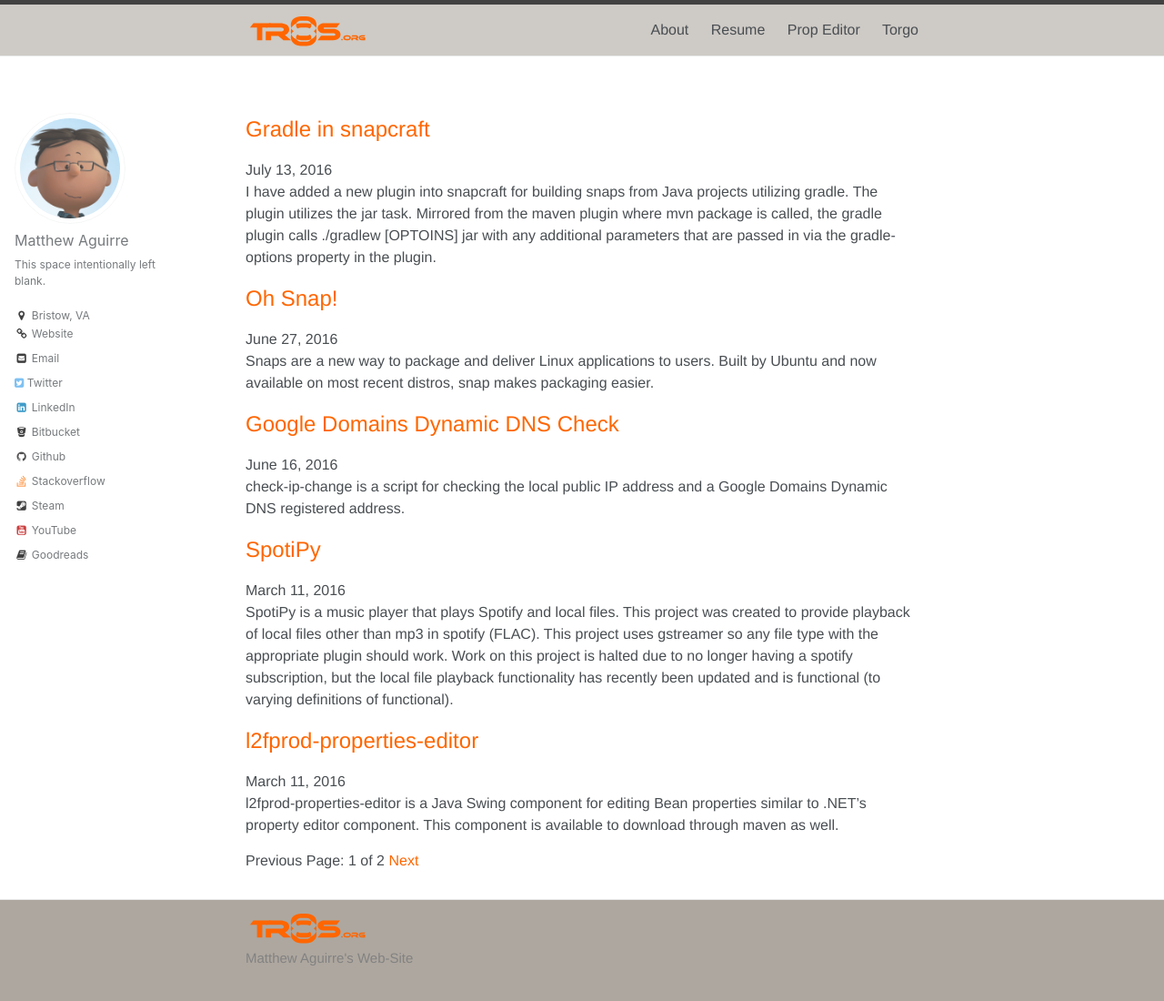
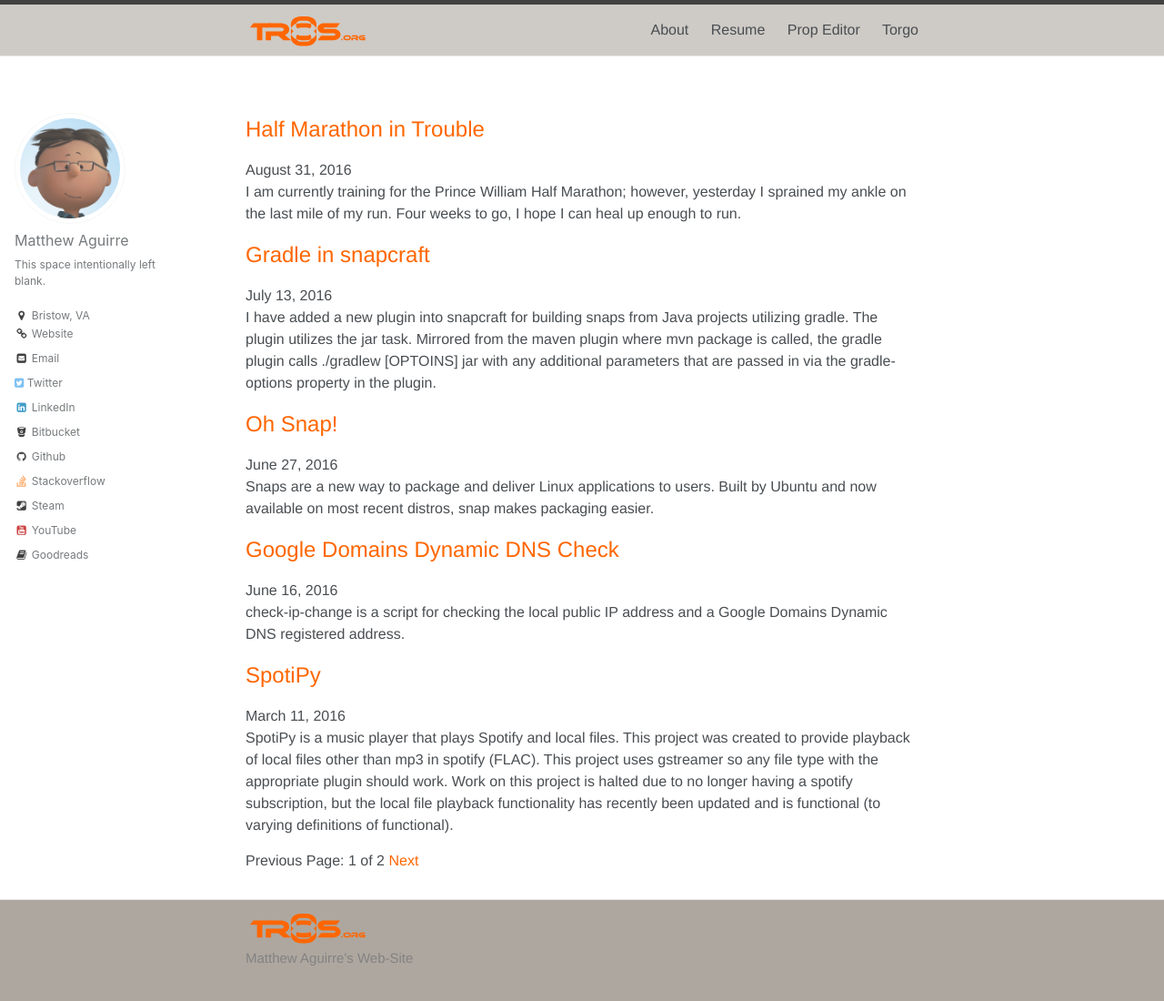
Before and after one commit to manimaranm7/ZenHarbinger.github.io, a Jekyll site: the page built from index.html, in a window 1280 px wide and 1124 px high. Shown: the top 1100 px of the window at 91% size. Built offline with Jekyll 4.4.1, drawn with Linux system fonts in a browser that asks for light colours; the list of posts is cut into pages by our own code.

Commit message:
Updated post w/ running injury and CV

```diff
--- /dev/null
+++ b/_posts/2016-08-31-running-sprain.md
@@ -0,0 +1,10 @@
+---
+layout: post
+title: Half Marathon in Trouble
+date: '2016-08-31 08:48:17 -0400'
+categories: running
+tags: [running, half marathon]
+author: Matthew Aguirre
+---
+
+I am currently training for the [Prince William Half Marathon](http://www.princewilliamhalf.com/); however, yesterday I sprained my ankle on the last mile of my run.  Four weeks to go, I hope I can heal up enough to run.
```
Also changed, not shown: cv.md (+2 -0 lines).
